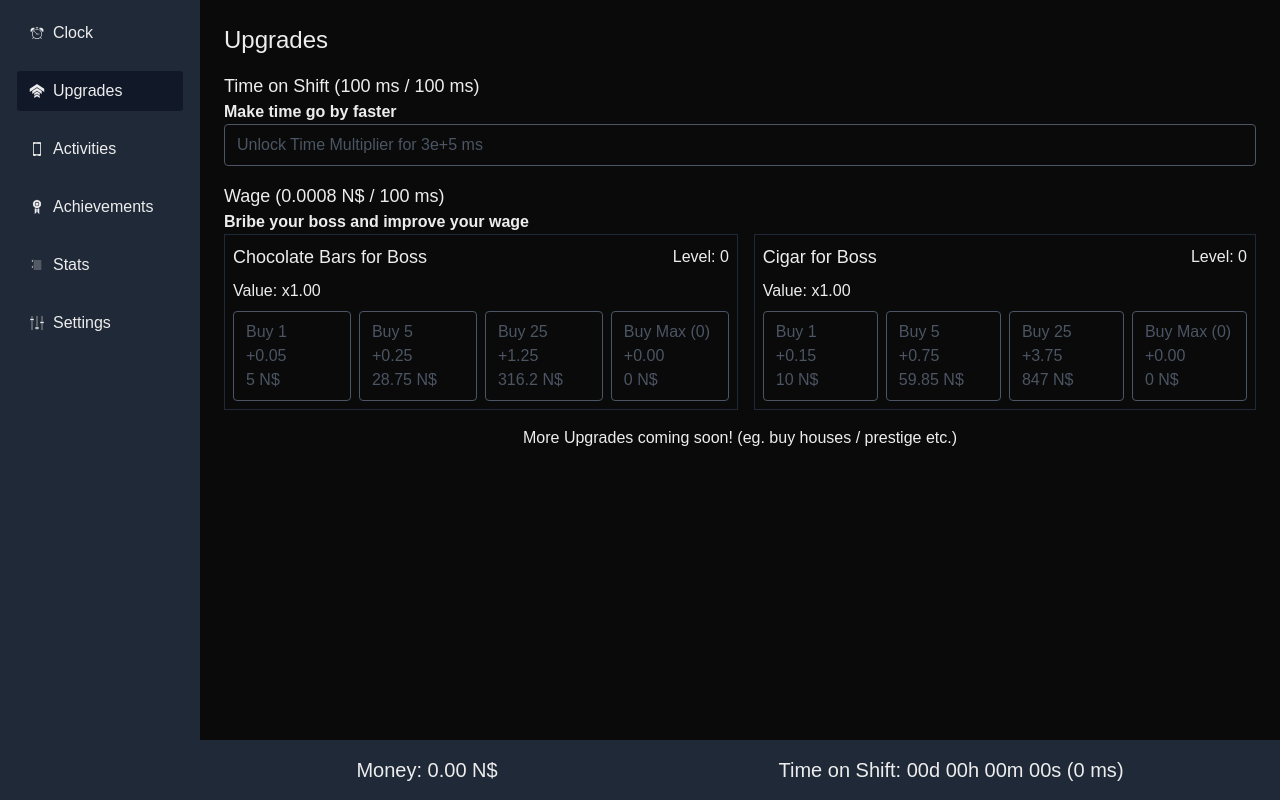
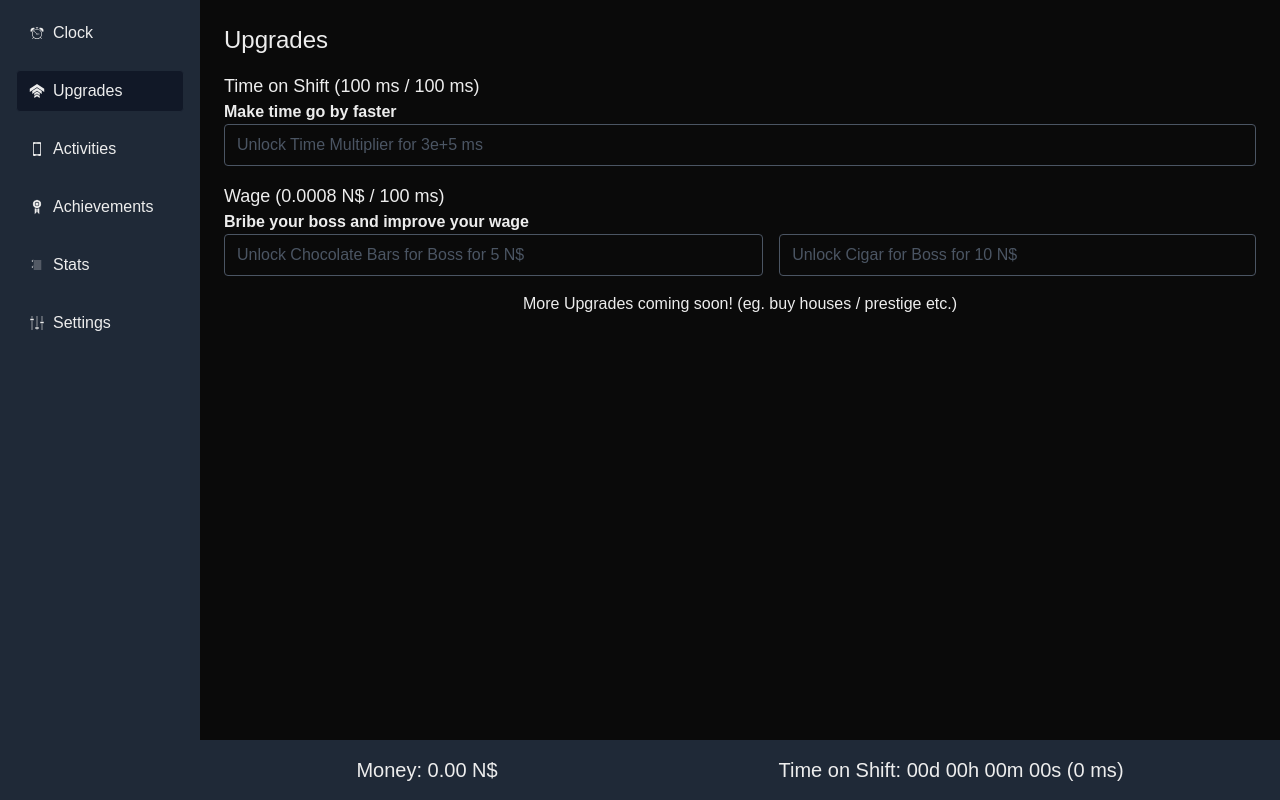
Before and after one commit to enyineer/nissesgen, a Next.js app: page /game/upgrades in a window 1280 px wide. Built offline with nearby package versions, Linux system fonts and the light colour scheme.

Commit message:
Make all upgrades default locked

```diff
--- a/engine/useMoney.ts
+++ b/engine/useMoney.ts
@@ -35,7 +35,7 @@ export default function useMoney() {
     currencyStore: moneyStore,
     initialValues: {
       level: gameMath.bignumber("0"),
-      unlocked: true,
+      unlocked: false,
     },
     name: "money-multiplier-chocolate",
     prefix: "x",
@@ -44,7 +44,7 @@ export default function useMoney() {
       baseValue: MULTIPLIER_BASE,
       costRate: CHOCOLATE_MULTIPLIER_COST_RATE,
       upgradeValue: CHOCOLATE_MULTIPLIER_PER_LEVEL,
-      unlockCost: gameMath.bignumber(0),
+      unlockCost: CHOCOLATE_MULTIPLIER_BASE_COST,
     },
     displayName: "Chocolate Bars for Boss",
     onBuy: () => {
@@ -59,7 +59,7 @@ export default function useMoney() {
     currencyStore: moneyStore,
     initialValues: {
       level: gameMath.bignumber("0"),
-      unlocked: true,
+      unlocked: false,
     },
     name: "money-multiplier-chocolate",
     prefix: "x",
@@ -68,7 +68,7 @@ export default function useMoney() {
       baseValue: MULTIPLIER_BASE,
       costRate: CIGAR_MULTIPLIER_COST_RATE,
       upgradeValue: CIGAR_MULTIPLIER_PER_LEVEL,
-      unlockCost: gameMath.bignumber(0),
+      unlockCost: CIGAR_MULTIPLIER_BASE_COST,
     },
     displayName: "Cigar for Boss",
     onBuy: () => {
```
